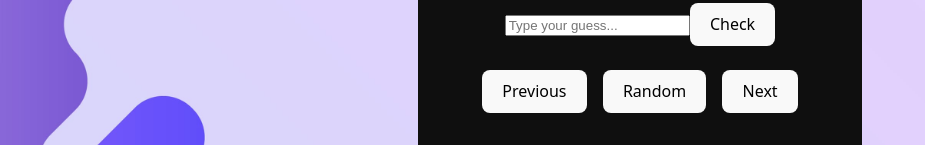
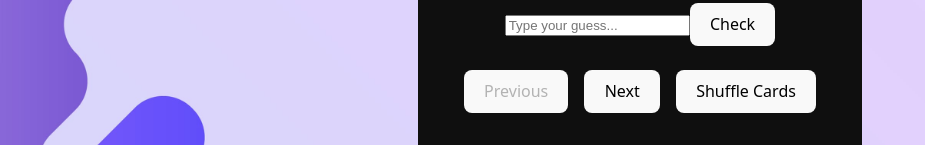
Before and after one commit to gabogara/SPANISH_GUESS_CARDS, a React (Vite) app: page / in a window 1280 px wide. Shown: the part 697-842 px from the top of the page, without its empty margins (0-925 px from the left). Built offline with nearby package versions, Linux system fonts and the light colour scheme.

Commit message:
feat: implement shuffle functionality for flashcards

```diff
--- a/src/App.jsx
+++ b/src/App.jsx
@@ -9,15 +9,22 @@ const App = () => {
   const [flipped, setFlipped] = useState(false);
   const [guess, setGuess] = useState("");
   const [guessStatus, setGuessStatus] = useState(null);
+  const [isShuffled, setIsShuffled] = useState(false);
+  const [shuffledDeck, setShuffledDeck] = useState([]);
+
+  const deck = isShuffled ? shuffledDeck : FLASHCARDS;
+  const isLast = index === deck.length - 1;
+  const isIni = index === 0;
 
   const handleSubmit = (event) => {
     event.preventDefault();
     if (!guess.trim()) return;
     const correct =
-      guess.trim().toLowerCase() === FLASHCARDS[index].answer.trim().toLowerCase();
+      guess.trim().toLowerCase() === deck[index].answer.trim().toLowerCase();
     setGuessStatus(correct ? "correct" : "incorrect");
     setGuess("");
   };
+
   const onhandleChange = (evt) => {
     setGuess(evt.target.value);
   };
@@ -26,28 +33,38 @@ const App = () => {
     setFlipped(false);
     setGuess("");
     setGuessStatus(null);
-    setIndex((index) => (index + 1) % FLASHCARDS.length);
+    setIndex((index) => index + 1);
   };
 
   const prev = () => {
     setFlipped(false);
     setGuess("");
     setGuessStatus(null);
-    setIndex((index) => (index - 1 + FLASHCARDS.length) % FLASHCARDS.length);
+    setIndex((index) => index - 1);
   };
 
   const flip = () => {
     setFlipped(!flipped);
   };
 
-  const random = () => {
+  const shuffleArray = () => {
+    const shuffled = [...FLASHCARDS];
+    let i = shuffled.length - 1;
+    let temp;
+    while (i > 0) {
+      const randomIndex = Math.floor(Math.random() * (i + 1));
+      temp = shuffled[randomIndex];
+      shuffled[randomIndex] = shuffled[i];
+      shuffled[i] = temp;
+      i--;
+    }
+    console.log(shuffled);
+    setShuffledDeck(shuffled);
+    setIsShuffled(true);
+    setIndex(0);
     setFlipped(false);
     setGuess("");
-    let newIndex;
-    do {
-      newIndex = Math.floor(Math.random() * FLASHCARDS.length);
-    } while (newIndex === index);
-    setIndex(newIndex);
+    setGuessStatus(null);
   };
 
   return (
@@ -56,19 +73,19 @@ const App = () => {
       <h3>Build your vocabulary one flip at a time.</h3>
       <Cards
         guess={guess}
-        setGuess={setGuess}
         guessStatus={guessStatus}
-        setGuessStatus={setGuessStatus}
         onhandleChange={onhandleChange}
         handleSubmit={handleSubmit}
-        card={FLASHCARDS[index]}
+        card={deck[index]}
         onNext={next}
         onPrev={prev}
-        onRandom={random}
         index={index}
         onFlip={flip}
         flipped={flipped}
-        total={FLASHCARDS.length}
+        total={deck.length}
+        isLast={isLast}
+        isIni={isIni}
+        shuffleArray={shuffleArray}
       />
     </div>
   );
--- a/src/components/Cards.jsx
+++ b/src/components/Cards.jsx
@@ -3,7 +3,6 @@ const Cards = ({
   guess,
   guessStatus,
   flipped,
-  onRandom,
   handleSubmit,
   onhandleChange,
   onNext,
@@ -11,6 +10,9 @@ const Cards = ({
   onFlip,
   index,
   total,
+  isLast,
+  isIni,
+  shuffleArray,
 }) => {
   const formatWord = (word) => {
     return word.replace("-", " ").replace(/^\w/, (c) => c.toUpperCase());
@@ -63,9 +65,13 @@ const Cards = ({
         )}
       </div>
       <div className="nav">
-        <button onClick={onPrev}> Previous</button>
-        <button onClick={onRandom}>Random</button>
-        <button onClick={onNext}>Next</button>
+        <button onClick={onPrev} disabled={isIni}>
+          Previous
+        </button>
+        <button onClick={onNext} disabled={isLast}>
+          Next
+        </button>
+        <button onClick={shuffleArray}>Shuffle Cards</button>
       </div>
     </div>
   );
```
